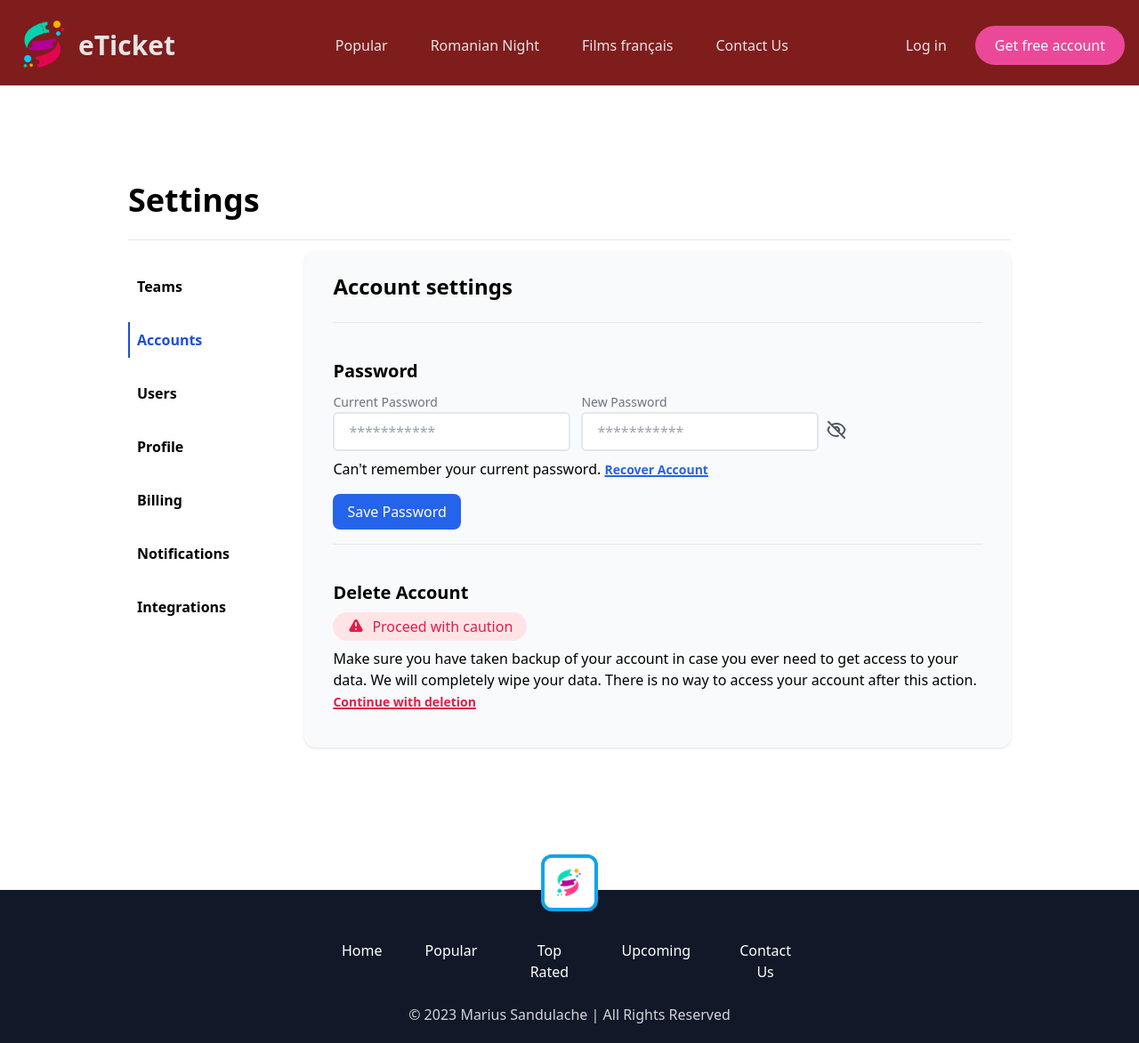
After one commit to msandulache/eticket, a Symfony app: template app/templates/login/account.html.twig in a window 1280 px wide. The commit adds this page. Shown: the whole page at 89% size. Run offline with Twig, Linux system fonts and the light colour scheme; the template is opened without the code that fills it, so the values that code supplies are empty; some libraries are stand-ins or nearby versions.

Commit message:
add register

```diff
--- a/app/templates/common/_header.html.twig
+++ b/app/templates/common/_header.html.twig
@@ -20,8 +20,13 @@
         </ul>
         <hr class="mt-4 w-full lg:hidden" />
         <div class="my-4 flex items-center space-x-6 space-y-2 lg:my-0 lg:ml-auto lg:space-x-8 lg:space-y-0">
-            <a href="/login" title="" class="whitespace-nowrap rounded font-medium underline decoration-transparent transition duration-300 ease-in-out hover:decoration-inherit text-neutral-200 "> Log in </a>
-            <a href="/register" title="" class="whitespace-nowrap rounded-full bg-pink-500 px-5 py-2 font-medium text-white transition-all duration-200 hover:bg-pink-600 hover:bg-transparent border-pink-500 border-2">Get free account</a>
+            {%  if app.user %}
+                <span class="mr-1">{{ app.user.email }}</span>
+                <a href="{{ path('app_logout') }}" title="" class="whitespace-nowrap rounded font-medium underline decoration-transparent transition duration-300 ease-in-out hover:decoration-inherit text-neutral-200 "> Log out </a>
+            {% else %}
+                <a href="{{ path('app_login') }}" title="" class="whitespace-nowrap rounded font-medium underline decoration-transparent transition duration-300 ease-in-out hover:decoration-inherit text-neutral-200 "> Log in </a>
+                <a href="{{ path('app_register') }}" title="" class="whitespace-nowrap rounded-full bg-pink-500 px-5 py-2 font-medium text-white transition-all duration-200 hover:bg-pink-600 hover:bg-transparent border-pink-500 border-2">Get free account</a>
+            {% endif %}
         </div>
     </nav>
 </header>
--- /dev/null
+++ b/app/templates/login/account.html.twig
@@ -0,0 +1,80 @@
+{% extends 'base.html.twig' %}
+
+{% block title %}eTicket - Account{% endblock %}
+
+{% block body %}
+
+    <div class="mx-auto max-w-lg px-4 py-20 lg:max-w-screen-lg">
+        <h1 class="border-b py-6 text-4xl font-semibold">Settings</h1>
+        <div class="grid grid-cols-8 pt-3 sm:grid-cols-10">
+            <div class="relative my-4 w-56 sm:hidden">
+                <input class="peer hidden" type="checkbox" name="select-1" id="select-1" />
+                <label for="select-1" class="flex w-full cursor-pointer select-none rounded-lg border p-2 px-3 text-sm text-gray-700 ring-blue-700 peer-checked:ring">Accounts </label>
+                <svg xmlns="http://www.w3.org/2000/svg" class="pointer-events-none absolute right-0 top-3 ml-auto mr-5 h-4 text-slate-700 transition peer-checked:rotate-180" fill="none" viewBox="0 0 24 24" stroke="currentColor" stroke-width="2">
+                    <path stroke-linecap="round" stroke-linejoin="round" d="M19 9l-7 7-7-7" />
+                </svg>
+                <ul class="max-h-0 select-none flex-col overflow-hidden rounded-b-lg shadow-md transition-all duration-300 peer-checked:max-h-56 peer-checked:py-3">
+                    <li class="cursor-pointer px-3 py-2 text-sm text-slate-600 hover:bg-blue-700 hover:text-white">Accounts</li>
+                    <li class="cursor-pointer px-3 py-2 text-sm text-slate-600 hover:bg-blue-700 hover:text-white">Team</li>
+                    <li class="cursor-pointer px-3 py-2 text-sm text-slate-600 hover:bg-blue-700 hover:text-white">Others</li>
+                </ul>
+            </div>
+
+            <div class="col-span-2 hidden sm:block">
+                <ul>
+                    <li class="mt-5 cursor-pointer border-l-2 border-transparent px-2 py-2 font-semibold transition hover:border-l-blue-700 hover:text-blue-700">Teams</li>
+                    <li class="mt-5 cursor-pointer border-l-2 border-l-blue-700 px-2 py-2 font-semibold text-blue-700 transition hover:border-l-blue-700 hover:text-blue-700">Accounts</li>
+                    <li class="mt-5 cursor-pointer border-l-2 border-transparent px-2 py-2 font-semibold transition hover:border-l-blue-700 hover:text-blue-700">Users</li>
+                    <li class="mt-5 cursor-pointer border-l-2 border-transparent px-2 py-2 font-semibold transition hover:border-l-blue-700 hover:text-blue-700">Profile</li>
+                    <li class="mt-5 cursor-pointer border-l-2 border-transparent px-2 py-2 font-semibold transition hover:border-l-blue-700 hover:text-blue-700">Billing</li>
+                    <li class="mt-5 cursor-pointer border-l-2 border-transparent px-2 py-2 font-semibold transition hover:border-l-blue-700 hover:text-blue-700">Notifications</li>
+                    <li class="mt-5 cursor-pointer border-l-2 border-transparent px-2 py-2 font-semibold transition hover:border-l-blue-700 hover:text-blue-700">Integrations</li>
+                </ul>
+            </div>
+
+            <div class="col-span-8 overflow-hidden rounded-xl sm:bg-gray-50 sm:px-8 sm:shadow">
+                <div class="pt-4">
+                    <h1 class="py-2 text-2xl font-semibold">Account settings</h1>
+                    <!-- <p class="font- text-slate-600">Lorem ipsum dolor, sit amet consectetur adipisicing elit.</p> -->
+                </div>
+                <hr class="mt-4 mb-8" />
+                <p class="py-2 text-xl font-semibold">Password</p>
+                <div class="flex items-center">
+                    <div class="flex flex-col space-y-2 sm:flex-row sm:space-y-0 sm:space-x-3">
+                        <label for="login-password">
+                            <span class="text-sm text-gray-500">Current Password</span>
+                            <div class="relative flex overflow-hidden rounded-md border-2 transition focus-within:border-blue-600">
+                                <input type="password" id="login-password" class="w-full flex-shrink appearance-none border-gray-300 bg-white py-2 px-4 text-base text-gray-700 placeholder-gray-400 focus:outline-none" placeholder="***********" />
+                            </div>
+                        </label>
+                        <label for="login-password">
+                            <span class="text-sm text-gray-500">New Password</span>
+                            <div class="relative flex overflow-hidden rounded-md border-2 transition focus-within:border-blue-600">
+                                <input type="password" id="login-password" class="w-full flex-shrink appearance-none border-gray-300 bg-white py-2 px-4 text-base text-gray-700 placeholder-gray-400 focus:outline-none" placeholder="***********" />
+                            </div>
+                        </label>
+                    </div>
+                    <svg xmlns="http://www.w3.org/2000/svg" class="mt-5 ml-2 h-6 w-6 cursor-pointer text-sm font-semibold text-gray-600 underline decoration-2" fill="none" viewBox="0 0 24 24" stroke="currentColor" stroke-width="2">
+                        <path stroke-linecap="round" stroke-linejoin="round" d="M13.875 18.825A10.05 10.05 0 0112 19c-4.478 0-8.268-2.943-9.543-7a9.97 9.97 0 011.563-3.029m5.858.908a3 3 0 114.243 4.243M9.878 9.878l4.242 4.242M9.88 9.88l-3.29-3.29m7.532 7.532l3.29 3.29M3 3l3.59 3.59m0 0A9.953 9.953 0 0112 5c4.478 0 8.268 2.943 9.543 7a10.025 10.025 0 01-4.132 5.411m0 0L21 21" />
+                    </svg>
+                </div>
+                <p class="mt-2">Can't remember your current password. <a class="text-sm font-semibold text-blue-600 underline decoration-2" href="/password-recovery">Recover Account</a></p>
+                <button class="mt-4 rounded-lg bg-blue-600 px-4 py-2 text-white">Save Password</button>
+                <hr class="mt-4 mb-8" />
+
+                <div class="mb-10">
+                    <p class="py-2 text-xl font-semibold">Delete Account</p>
+                    <p class="inline-flex items-center rounded-full bg-rose-100 px-4 py-1 text-rose-600">
+                        <svg xmlns="http://www.w3.org/2000/svg" class="mr-2 h-5 w-5" viewBox="0 0 20 20" fill="currentColor">
+                            <path fill-rule="evenodd" d="M8.257 3.099c.765-1.36 2.722-1.36 3.486 0l5.58 9.92c.75 1.334-.213 2.98-1.742 2.98H4.42c-1.53 0-2.493-1.646-1.743-2.98l5.58-9.92zM11 13a1 1 0 11-2 0 1 1 0 012 0zm-1-8a1 1 0 00-1 1v3a1 1 0 002 0V6a1 1 0 00-1-1z" clip-rule="evenodd" />
+                        </svg>
+                        Proceed with caution
+                    </p>
+                    <p class="mt-2">Make sure you have taken backup of your account in case you ever need to get access to your data. We will completely wipe your data. There is no way to access your account after this action.</p>
+                    <button class="ml-auto text-sm font-semibold text-rose-600 underline decoration-2">Continue with deletion</button>
+                </div>
+            </div>
+        </div>
+    </div>
+
+{% endblock %}
--- a/app/templates/login/index.html.twig
+++ b/app/templates/login/index.html.twig
@@ -37,6 +37,10 @@
 
             </form>
 
+            <div class="text-center text-gray-600">
+                Don't have an account ? <a href="{{ path('app_register') }}">Register here</a>
+            </div>
+
         </div>
 
     </div>
```
Also changed, not shown: app/migrations/Version20230707105436.php (added, +31 -0 lines), app/src/Controller/LoginController.php (+13 -0 lines), app/src/Controller/RegistrationController.php (added, +43 -0 lines), app/src/Entity/User.php (+32 -0 lines), app/src/Form/RegistrationFormType.php (added, +69 -0 lines), app/templates/registration/register.html.twig (added, +75 -0 lines), 1 other file.
